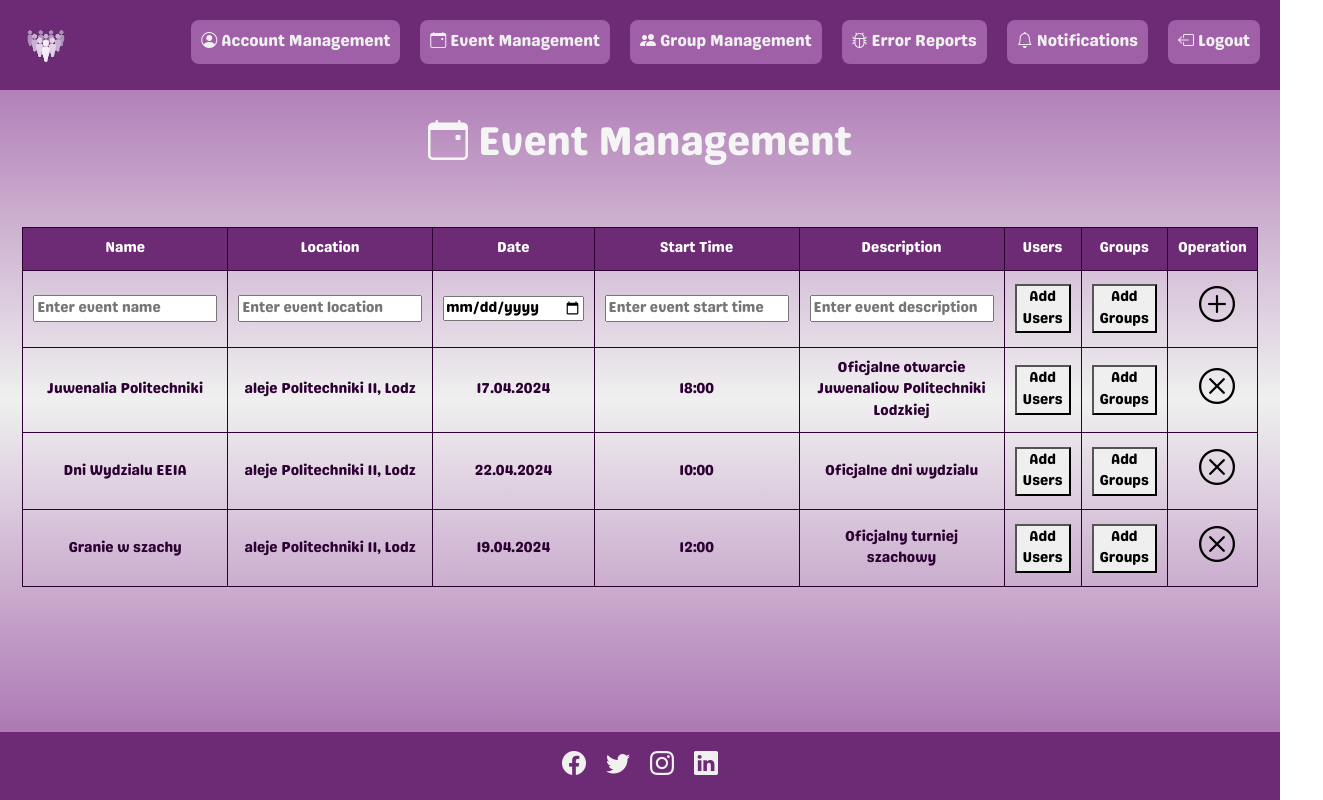
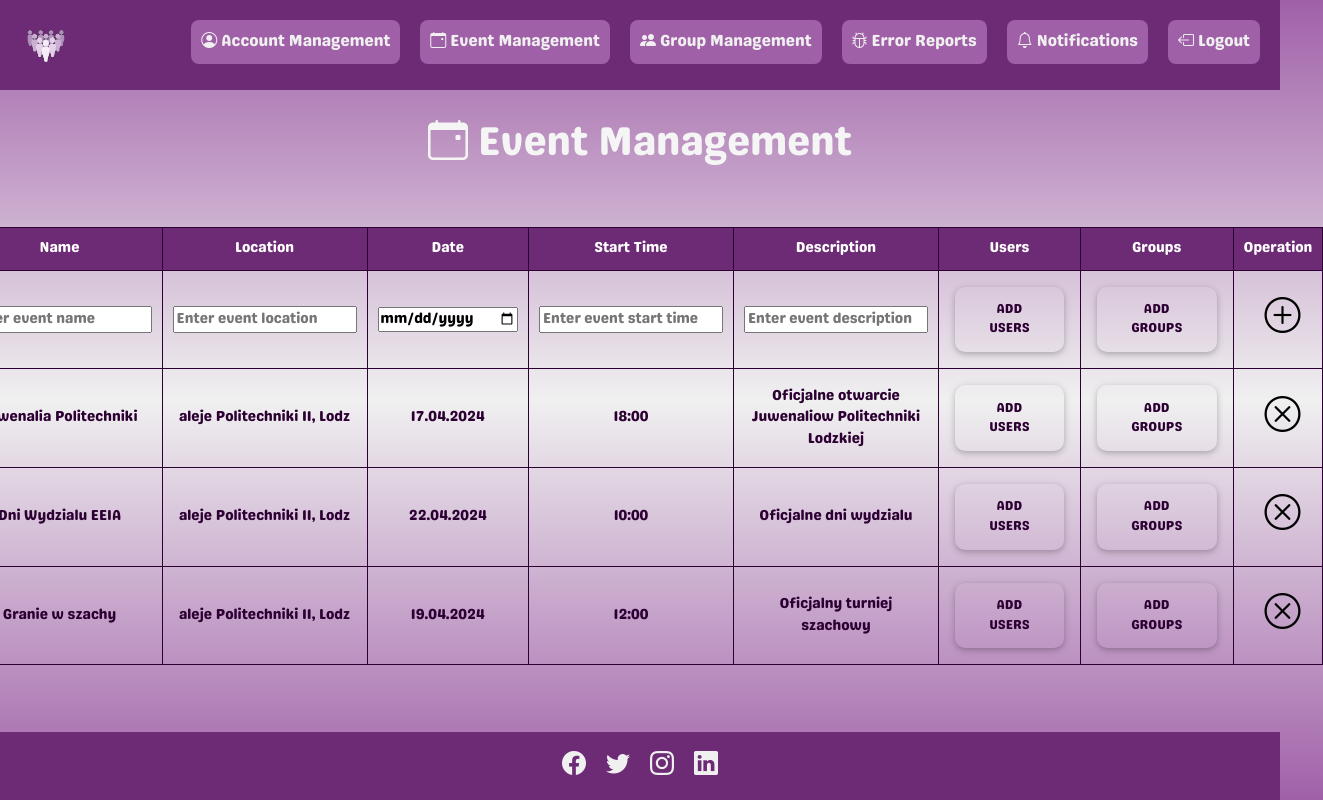
Before and after one commit to Timek12/TIMEder_Web, a React (Create React App) app: page /event-management in a window 1280 px wide. Shown: the whole page, 1323 px wide, since content can reach past the window. Built offline with nearby package versions, Linux system fonts and the light colour scheme.

Commit message:
Change add users and add groups button styles

```diff
--- a/src/components/EventManagement/EventManagement.css
+++ b/src/components/EventManagement/EventManagement.css
@@ -11,7 +11,7 @@ table {
 
 table td, table th {
     border: 1px solid var(--black-purple); /* Adds a border to each cell */
-    padding: 10px; /* Adds some padding inside each cell */
+    /*padding: 10px; !* Adds some padding inside each cell *!*/
 }
 
 table th {
@@ -30,6 +30,10 @@ table th {
 
 .remove-btn i, .add-btn i {
     font-size: 2.5em; /* Adjust size as needed */
+}
+
+.btn-rounded {
+    border-radius: 10px !important;
 }
 
 .modal {
@@ -62,3 +66,9 @@ table th {
 #group-modal {
     width: 40% !important;
 }
+
+.btn-light-purple {
+    background-color: var(--light-purple);
+    color: var(--black-purple);
+    border: 1px solid var(--black-purple);
+}
--- a/src/components/EventManagement/EventManagement.js
+++ b/src/components/EventManagement/EventManagement.js
@@ -130,7 +130,7 @@ function EventManagement() {
                 Header: 'Users',
                 accessor: 'users',
                 Cell: ({ value }) => (
-                    <button onClick={() => setIsUserModalOpen(true)}>
+                    <button className='btn btn-rounded' onClick={() => setIsUserModalOpen(true)}>
                         {value}
                     </button>
                 ),
@@ -139,7 +139,7 @@ function EventManagement() {
                 Header: 'Groups',
                 accessor: 'groups',
                 Cell: ({ value }) => (
-                    <button onClick={() => setIsGroupModalOpen(true)}>
+                    <button className='btn btn-rounded' onClick={() => setIsGroupModalOpen(true)}>
                         {value}
                     </button>
                 ),
@@ -149,11 +149,11 @@ function EventManagement() {
                 accessor: 'operation',
                 Cell: ({ row: { index, original } }) => (
                     index === 0 ? (
-                        <button className='add-btn'>
+                        <button className='add-btn rounded-button'>
                             <i className="bi bi-plus-circle"></i>
                         </button>
                     ) : (
-                        <button className='remove-btn' onClick={() => {
+                        <button className='remove-btn rounded-button' onClick={() => {
                             Swal.fire({
                                 title: "Are you sure?",
                                 text: "You won't be able to revert this!",
@@ -229,7 +229,7 @@ function EventManagement() {
                 <div className="modal">
                     <div className="modal-content" id='group-modal' style={{borderRadius: '20px'}}>
                         <GroupList/>
-                        <button style={{width: '300px', alignItems: 'center'}} className="btn btn-purple"
+                        <button style={{width: '300px', alignItems: 'center', borderRadius: '5px'}} className="btn btn-purple"
                                 onClick={() => setIsGroupModalOpen(false)}>Close
                         </button>
                     </div>
--- a/src/components/GroupManagement/GroupManagement.css
+++ b/src/components/GroupManagement/GroupManagement.css
@@ -54,3 +54,7 @@ table th {
     align-items: center;
     text-align: center;
 }
+
+.btn-rounded {
+    border-radius: 10px !important;
+}
--- a/src/components/GroupManagement/GroupManagement.js
+++ b/src/components/GroupManagement/GroupManagement.js
@@ -142,7 +142,7 @@ function GroupManagement() {
                 Header: 'Users',
                 accessor: 'users',
                 Cell: ({value}) => (
-                    <button onClick={() => setIsUserModalOpen(true)}>
+                    <button className="btn btn-rounded" onClick={() => setIsUserModalOpen(true)}>
                         {value}
                     </button>
                 ),
```
